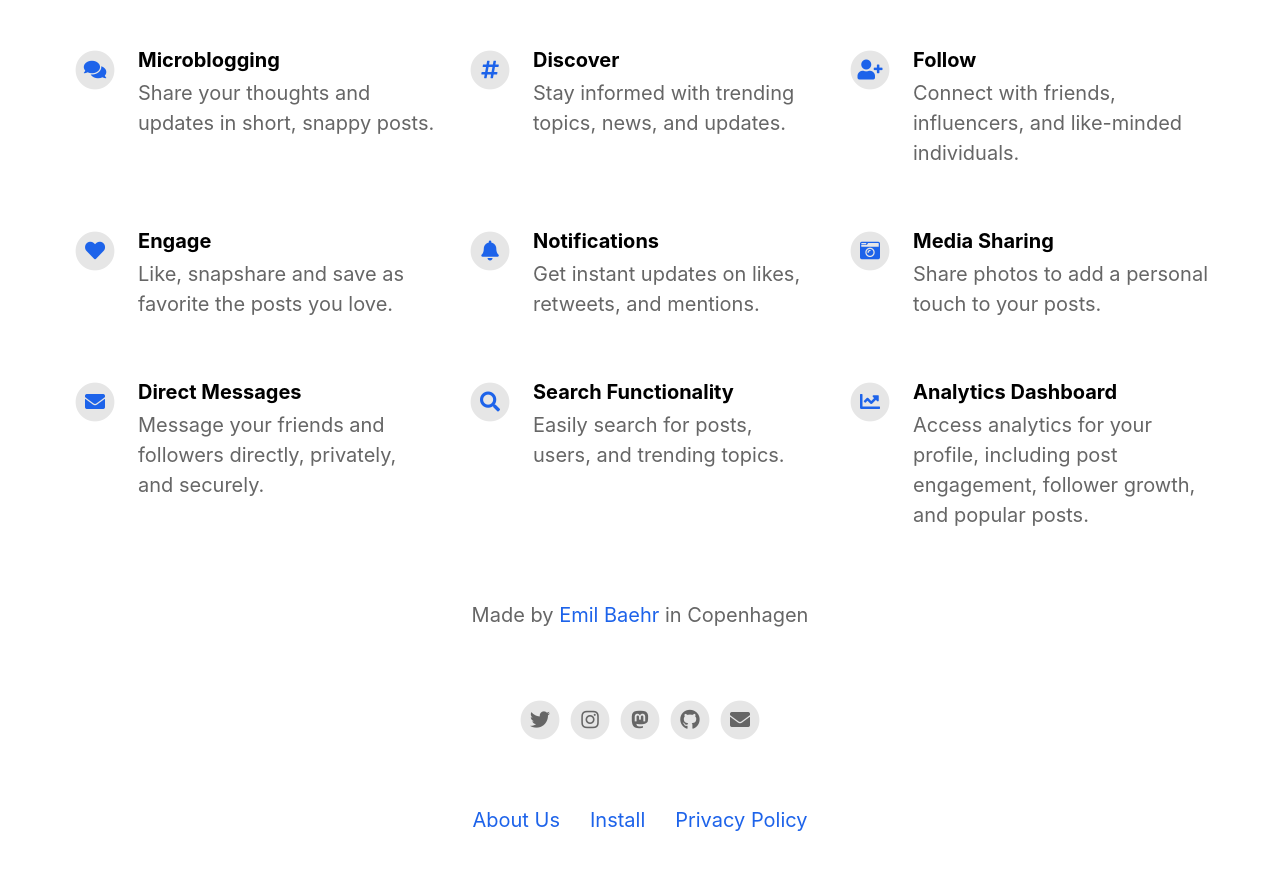
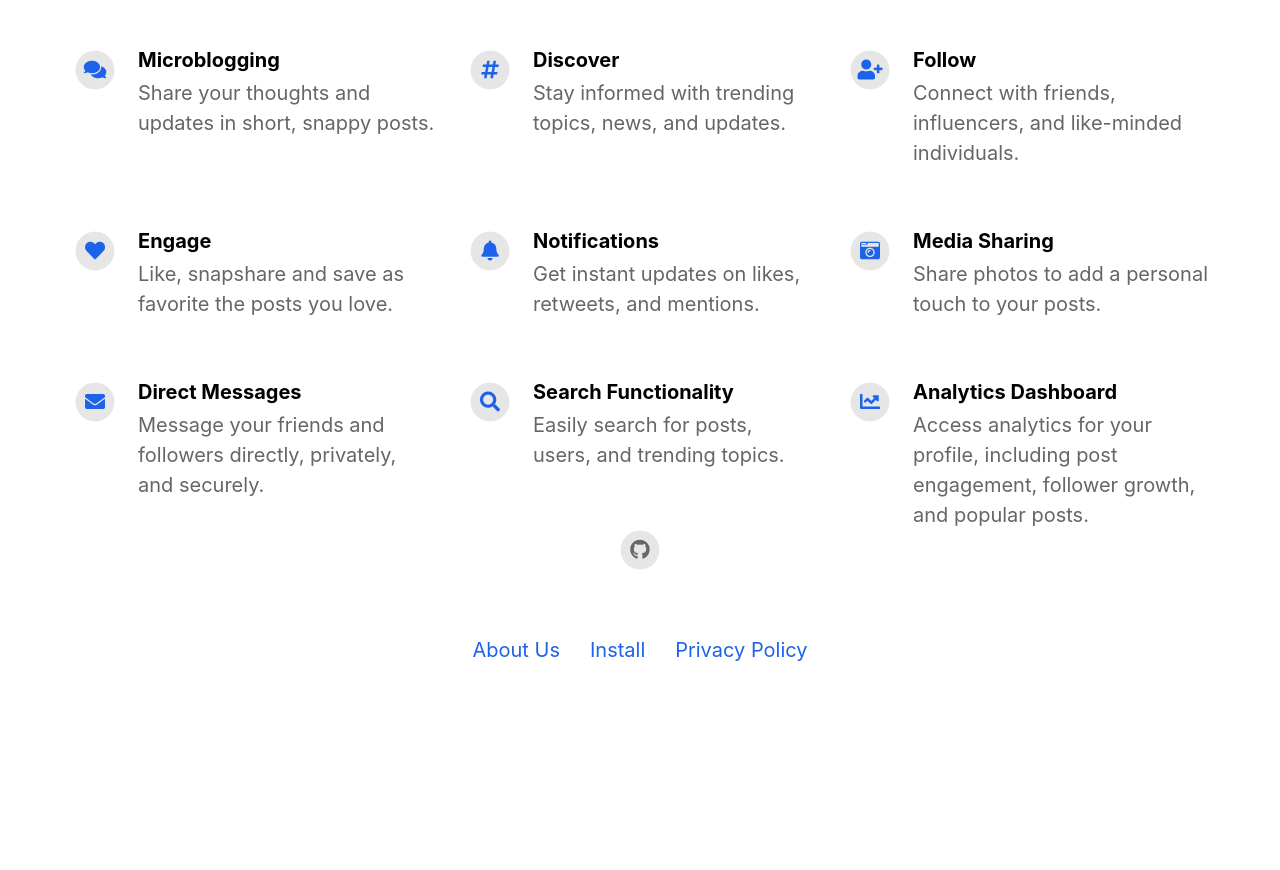
Before and after one commit to Taller2-Grupo4-SnapMsg/snapmsg, a Jekyll site: the page built from index.html, in a window 1280 px wide and 900 px high, scrolled down 1034 px. Shown: the top 870 px of the window. Built offline with Jekyll 4.4.1, drawn with Linux system fonts in a browser that asks for light colours; nearby versions of some CDN libraries; after the commit the page ends 1764 px from its top, so only the background shows below that.

Commit message:
Removed information that wasnt used

```diff
--- a/_config.yml
+++ b/_config.yml
@@ -20,17 +20,16 @@ enable_smart_app_banner                   : true
 
 
 # Information About Yourself
-your_name                                 : Emil Baehr
-your_link                                 : https://emilbaehr.com
-your_city                                 : Copenhagen
-email_address                             : emil.baehr@gmail.com
+your_name                                 :
+your_link                                 :
+your_city                                 :
+email_address                             :
 facebook_username                         :
-instagram_username                        : ebaehr
-twitter_username                          : ebaehr
-github_username                           : emilbaehr
+instagram_username                        :
+twitter_username                          :
+github_username                           : Taller2-Grupo4-SnapMsg
 youtube_username                          :
-mastodon_link                             : https://mastodon.social/@ebaehr
-
+mastodon_link                             :
 
 
 # Feature List                            Edit, add or remove features to be presented.
```
